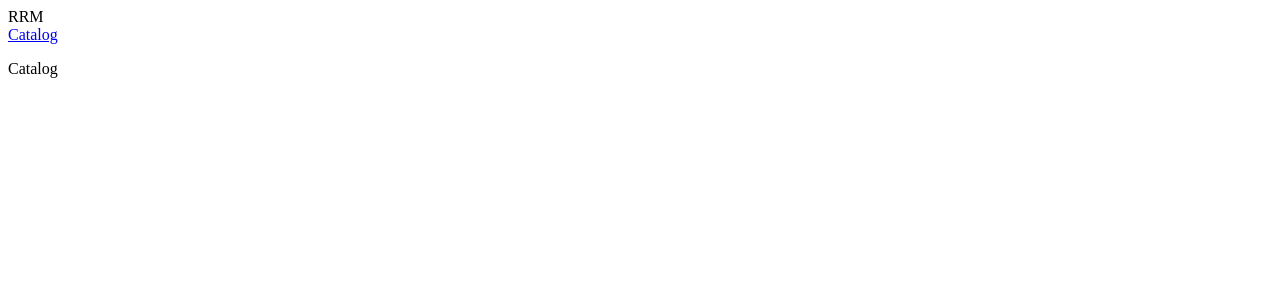
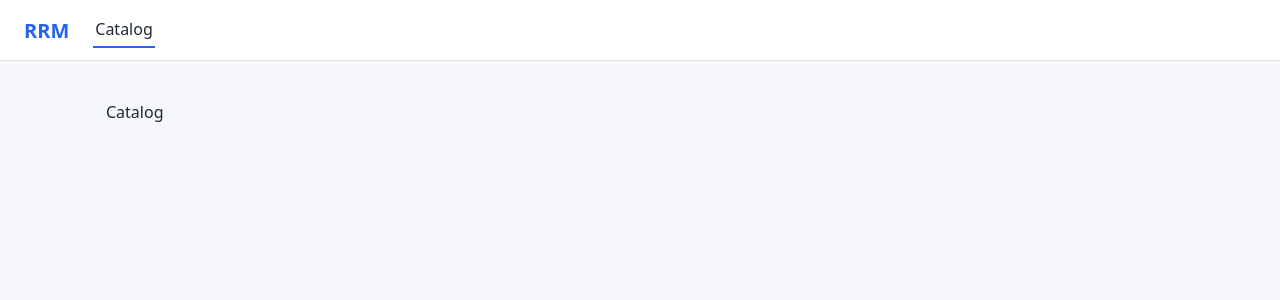
Before and after one commit to adelinprelipcean/Proiect_IP_NEEDMONEYFORCLAUDE, a React (Vite) app in the folder rrm-frontend/: page / in a window 1280 px wide. Shown: the top 300 px of the page. Built offline with nearby package versions, Linux system fonts and the light colour scheme.

Commit message:
NEED-22: add base styles

```diff
--- /dev/null
+++ b/rrm-frontend/src/index.css
@@ -0,0 +1,170 @@
+:root {
+  --color-bg: #f5f7fa;
+  --color-surface: #ffffff;
+  --color-border: #dfe3e8;
+  --color-text: #1f2933;
+  --color-muted: #616e7c;
+  --color-primary: #2463eb;
+  --color-primary-dark: #1a4fc4;
+  --color-danger: #d64545;
+  --color-success: #2f9e44;
+  --color-warning: #e8930c;
+  --radius: 8px;
+  font-family: system-ui, -apple-system, 'Segoe UI', Roboto, sans-serif;
+  color: var(--color-text);
+  background: var(--color-bg);
+}
+
+* {
+  box-sizing: border-box;
+}
+
+body {
+  margin: 0;
+}
+
+a {
+  color: var(--color-primary);
+  text-decoration: none;
+}
+
+h1,
+h2,
+h3 {
+  margin: 0 0 12px;
+}
+
+/* Header */
+.header {
+  display: flex;
+  align-items: center;
+  gap: 24px;
+  padding: 12px 24px;
+  background: var(--color-surface);
+  border-bottom: 1px solid var(--color-border);
+}
+
+.logo {
+  font-weight: 700;
+  font-size: 20px;
+  color: var(--color-primary);
+}
+
+.nav {
+  display: flex;
+  gap: 16px;
+  flex: 1;
+}
+
+.nav a {
+  color: var(--color-muted);
+  padding: 6px 2px;
+  border-bottom: 2px solid transparent;
+}
+
+.nav a.active {
+  color: var(--color-text);
+  border-bottom-color: var(--color-primary);
+}
+
+.user-info {
+  display: flex;
+  align-items: center;
+  gap: 8px;
+  font-size: 14px;
+}
+
+.content {
+  max-width: 1100px;
+  margin: 0 auto;
+  padding: 24px 16px;
+}
+
+/* Elemente comune */
+.btn {
+  border: 1px solid var(--color-primary);
+  background: var(--color-primary);
+  color: #fff;
+  border-radius: var(--radius);
+  padding: 8px 14px;
+  font-size: 14px;
+  cursor: pointer;
+}
+
+.btn:hover {
+  background: var(--color-primary-dark);
+}
+
+.btn:disabled {
+  opacity: 0.5;
+  cursor: not-allowed;
+}
+
+.btn-secondary {
+  background: var(--color-surface);
+  color: var(--color-text);
+  border-color: var(--color-border);
+}
+
+.btn-secondary:hover {
+  background: var(--color-bg);
+}
+
+.btn-danger {
+  background: var(--color-danger);
+  border-color: var(--color-danger);
+}
+
+.btn-danger:hover {
+  background: #b83434;
+}
+
+.btn-link {
+  background: none;
+  border: none;
+  color: var(--color-primary);
+  padding: 4px;
+}
+
+.btn-link:hover {
+  background: none;
+  text-decoration: underline;
+}
+
+.badge {
+  display: inline-block;
+  padding: 2px 8px;
+  border-radius: 999px;
+  font-size: 12px;
+  background: var(--color-bg);
+  border: 1px solid var(--color-border);
+  color: var(--color-muted);
+}
+
+.card {
+  background: var(--color-surface);
+  border: 1px solid var(--color-border);
+  border-radius: var(--radius);
+  padding: 16px;
+}
+
+.muted {
+  color: var(--color-muted);
+}
+
+.message {
+  padding: 12px 16px;
+  border-radius: var(--radius);
+  background: var(--color-surface);
+  border: 1px solid var(--color-border);
+}
+
+.message-error {
+  border-color: var(--color-danger);
+  color: var(--color-danger);
+}
+
+.message-success {
+  border-color: var(--color-success);
+  color: var(--color-success);
+}
--- a/rrm-frontend/src/main.jsx
+++ b/rrm-frontend/src/main.jsx
@@ -1,6 +1,7 @@
 import React from 'react';
 import ReactDOM from 'react-dom/client';
 import App from './App.jsx';
+import './index.css';
 
 ReactDOM.createRoot(document.getElementById('root')).render(
   <React.StrictMode>
```
